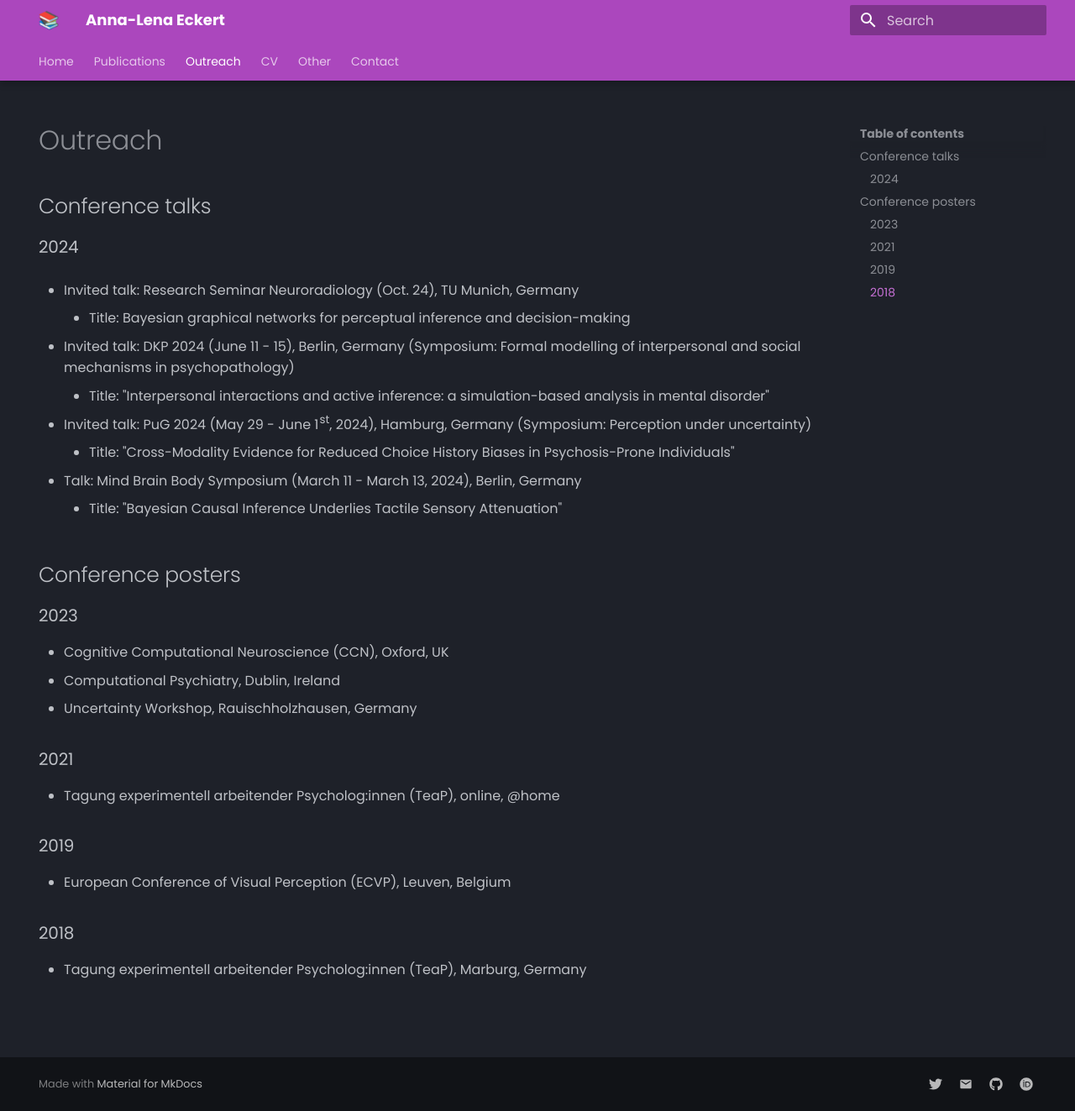
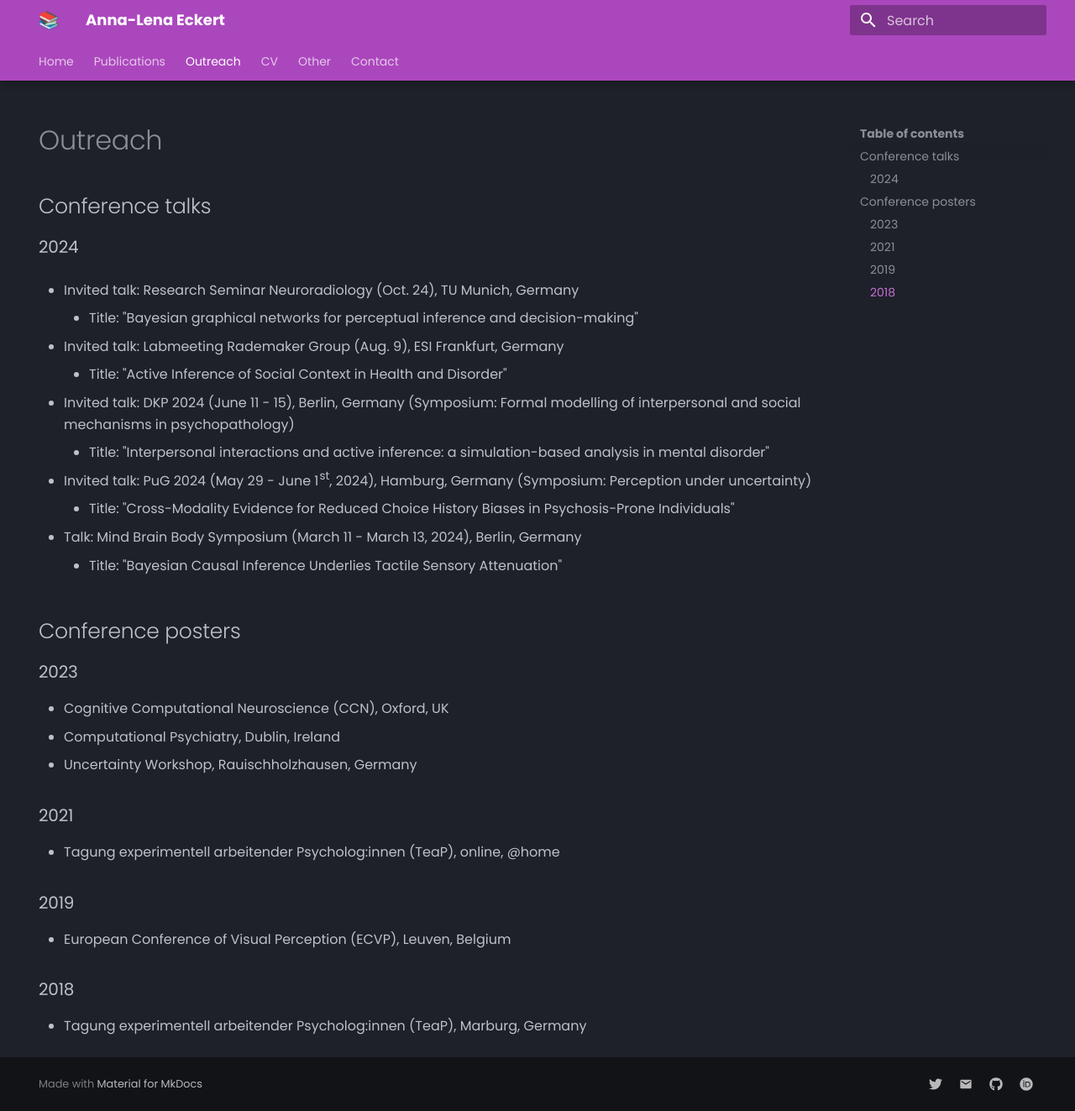
Before and after one commit to Eckertal/personal-website, an MkDocs documentation site: the page built from docs/outreach.md, in a window 1280 px wide and 1323 px high. Shown: the whole window at 84% size. Built offline with MkDocs 1.6.1 and Material for MkDocs 9.7.7, drawn with Linux system fonts in a browser that asks for light colours.

Commit message:
added ESI talk

```diff
--- a/docs/outreach.md
+++ b/docs/outreach.md
@@ -8,7 +8,10 @@ hide:
 ### 2024
 
 - Invited talk: Research Seminar Neuroradiology (Oct. 24), TU Munich, Germany
-	- Title: Bayesian graphical networks for perceptual inference and decision-making
+	- Title: "Bayesian graphical networks for perceptual inference and decision-making"
+
+- Invited talk: Labmeeting Rademaker Group (Aug. 9), ESI Frankfurt, Germany
+	- Title: "Active Inference of Social Context in Health and Disorder"
 
 - Invited talk: DKP 2024 (June 11 - 15), Berlin, Germany (Symposium: Formal modelling of interpersonal and social mechanisms in psychopathology)
     - Title: "Interpersonal interactions and active inference: a simulation-based analysis in mental disorder"
```
